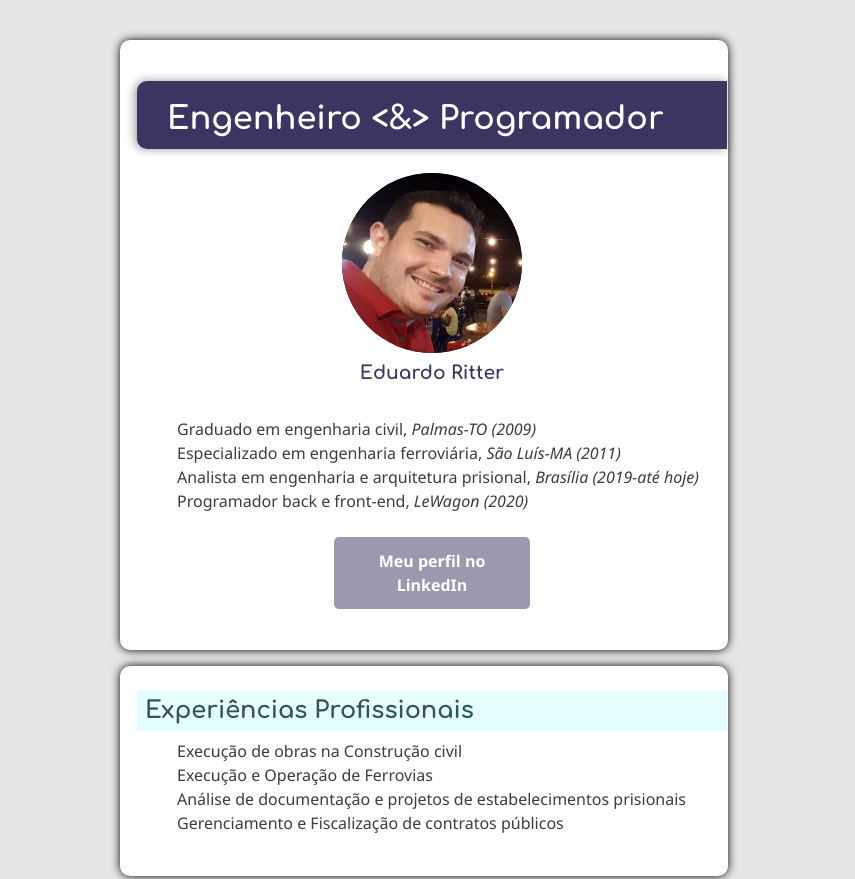
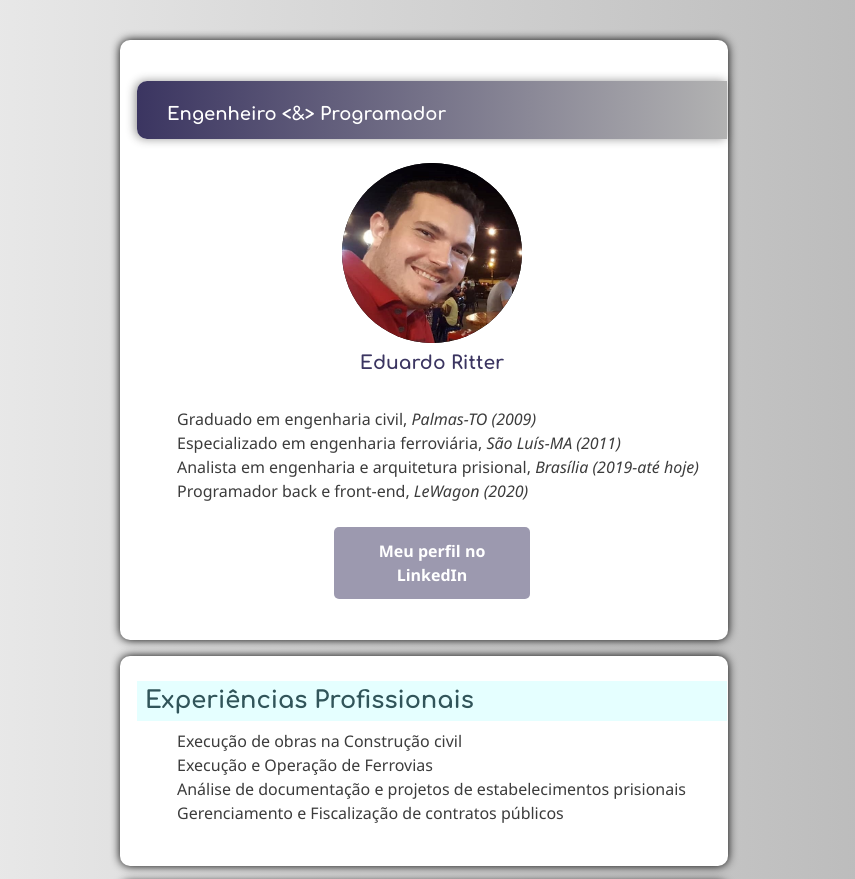
Before and after one commit to eduardo-ritter/profile, a plain HTML site: page index.html in a window 1280 px wide. Shown: the top 879 px of the page, without its empty margins (216-1071 px from the left). Drawn offline with Linux system fonts and the light colour scheme.

Commit message:
background gradient

```diff
--- a/style.css
+++ b/style.css
@@ -24,7 +24,8 @@
 
 /* styles */
 body {
-  background-color: rgb(230,230,230);
+  /* background-color: rgb(230,230,230); */
+  background-image: linear-gradient(to right, rgba(230,230,230,0.5), rgba(0, 0, 0, 0.3));
   font-family: 'Segoe UI', Tahoma, Geneva, Verdana, sans-serif;
   color: rgb(60,60,60);
   font-size: 16px;
@@ -40,11 +41,13 @@ h1, h2, h3 {
 h1 {
   margin: 24px 0;
   padding: 8px 0px 0px 30px;
-  line-height: 60px;
+  line-height: 50px;
   box-shadow: -2px 0px 10px rgba(46, 44, 44, 0.493);
   border-radius: 10px 0 0 10px;
-  background-color: rgb(59, 53, 97);
+  /* background-color: rgb(59, 53, 97); */
+  background-image: linear-gradient(to right,rgb(59, 53, 97), rgba(0, 0, 0, 0.3));
   color: white;
+  font-size: 18px;
 }
 
 h2 {
```
